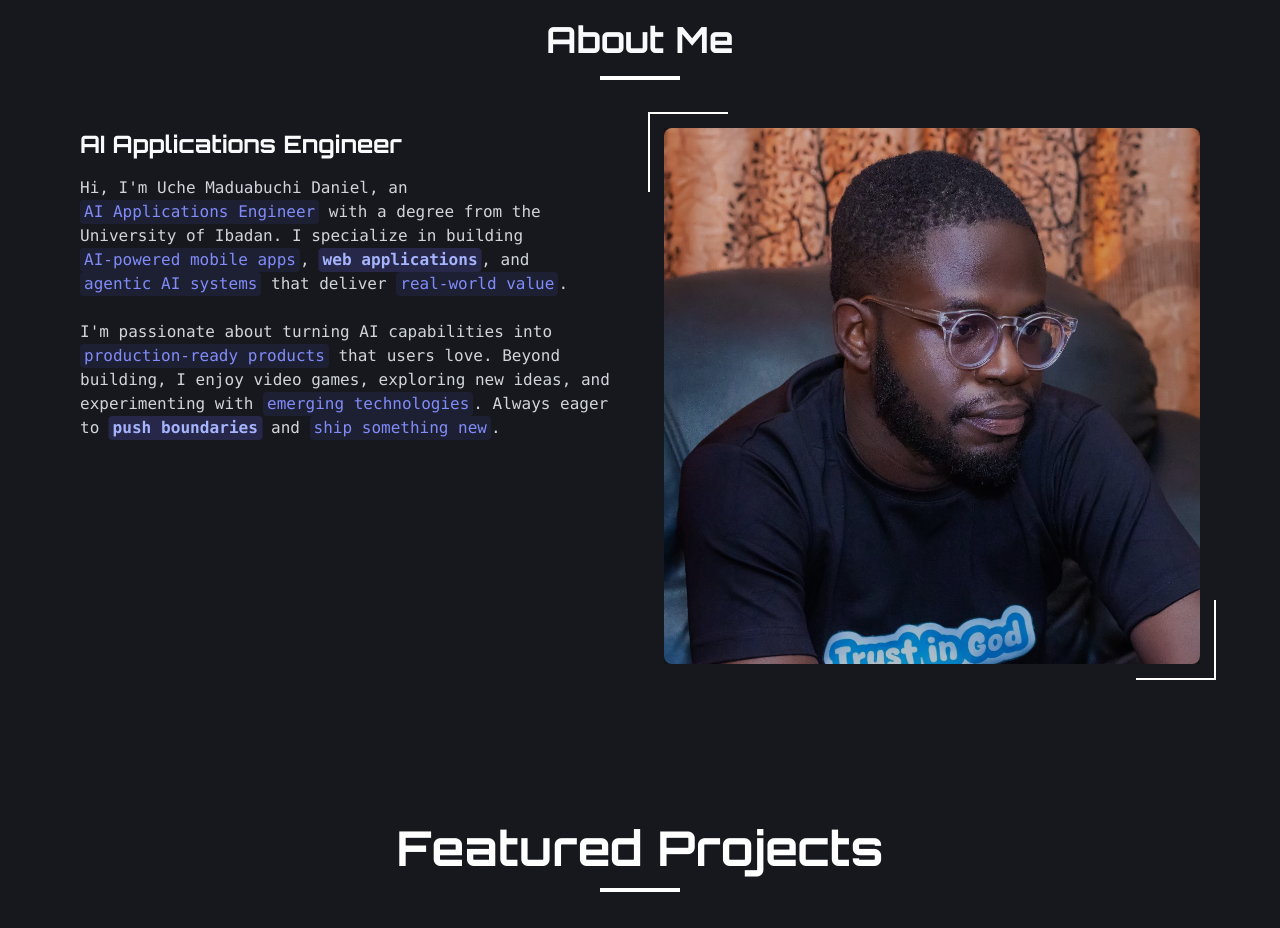
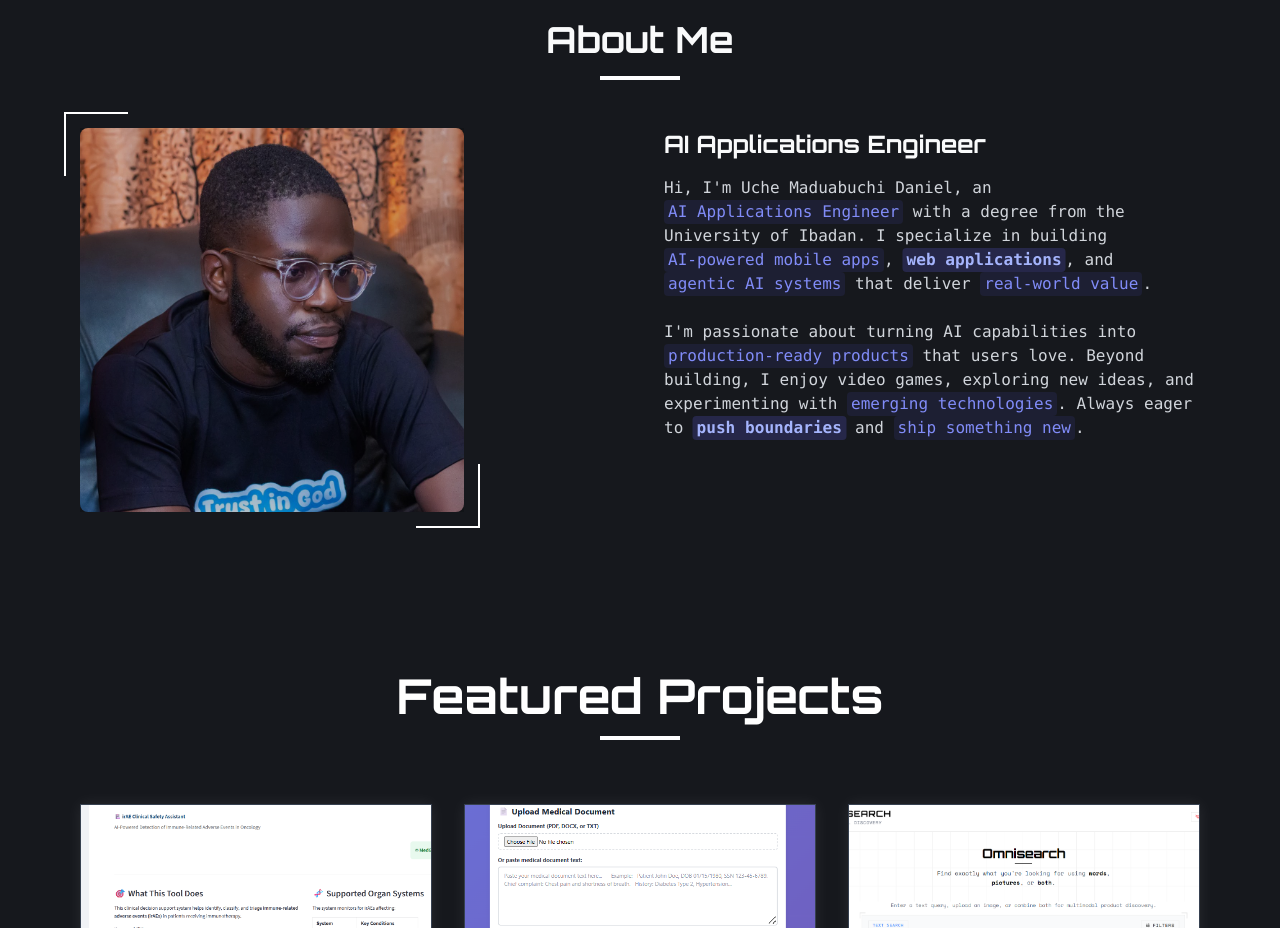
Before and after one commit to HustleDanie/My-Portfolio, a Next.js app: page / in a window 1280 px wide. Shown: the part 860-1788 px from the top of the page. Built offline with nearby package versions, Linux system fonts and the light colour scheme.

Commit message:
About section: image left, text right, reduce image size

```diff
--- a/components/about-section.tsx
+++ b/components/about-section.tsx
@@ -90,9 +90,9 @@ export function AboutSection() {
             initial={{ opacity: 0, x: -80, filter: "blur(10px)" }}
             animate={isInView ? { opacity: 1, x: 0, filter: "blur(0px)" } : { opacity: 0, x: -80, filter: "blur(10px)" }}
             transition={{ duration: 0.6, delay: 0.15, ease: [0.25, 0.1, 0.25, 1] }}
-            className="order-1 lg:order-2"
+            className="order-1 lg:order-1"
           >
-            <div className="relative max-w-xs sm:max-w-sm md:max-w-md mx-auto lg:max-w-none">
+            <div className="relative max-w-[280px] sm:max-w-xs md:max-w-sm mx-auto lg:mx-0">
               <div className="aspect-square bg-gradient-to-br from-gray-200 to-gray-100 dark:from-gray-800 dark:to-black rounded-lg overflow-hidden">
                 <img
                   src="/images/uche-portrait.jpg"
@@ -106,8 +106,8 @@ export function AboutSection() {
               </div>
 
               {/* Decorative elements - smaller on mobile */}
-              <div className="absolute -top-1.5 -left-1.5 sm:-top-2 sm:-left-2 md:-top-4 md:-left-4 w-8 h-8 sm:w-12 sm:h-12 md:w-20 md:h-20 border-t-2 border-l-2 border-black dark:border-white"></div>
-              <div className="absolute -bottom-1.5 -right-1.5 sm:-bottom-2 sm:-right-2 md:-bottom-4 md:-right-4 w-8 h-8 sm:w-12 sm:h-12 md:w-20 md:h-20 border-b-2 border-r-2 border-black dark:border-white"></div>
+              <div className="absolute -top-1.5 -left-1.5 sm:-top-2 sm:-left-2 md:-top-4 md:-left-4 w-8 h-8 sm:w-12 sm:h-12 md:w-16 md:h-16 border-t-2 border-l-2 border-black dark:border-white"></div>
+              <div className="absolute -bottom-1.5 -right-1.5 sm:-bottom-2 sm:-right-2 md:-bottom-4 md:-right-4 w-8 h-8 sm:w-12 sm:h-12 md:w-16 md:h-16 border-b-2 border-r-2 border-black dark:border-white"></div>
             </div>
           </motion.div>
 
@@ -115,7 +115,7 @@ export function AboutSection() {
             initial={{ opacity: 0, x: 80, filter: "blur(10px)" }}
             animate={isInView ? { opacity: 1, x: 0, filter: "blur(0px)" } : { opacity: 0, x: 80, filter: "blur(10px)" }}
             transition={{ duration: 0.6, delay: 0.3, ease: [0.25, 0.1, 0.25, 1] }}
-            className="order-2 lg:order-1"
+            className="order-2 lg:order-2"
           >
             <h3 className="font-orbitron text-xl sm:text-xl md:text-2xl font-bold mb-3 md:mb-4">AI Applications Engineer</h3>
             <HighlightedText
```
